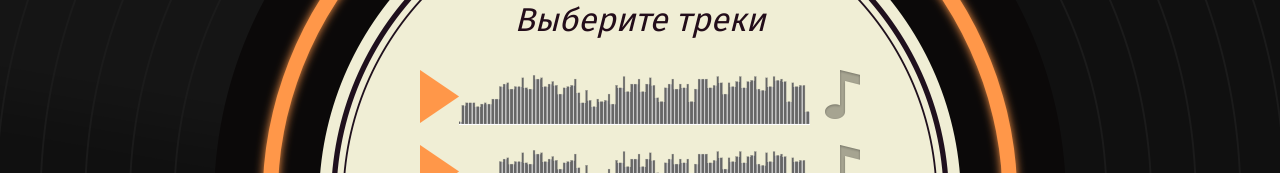
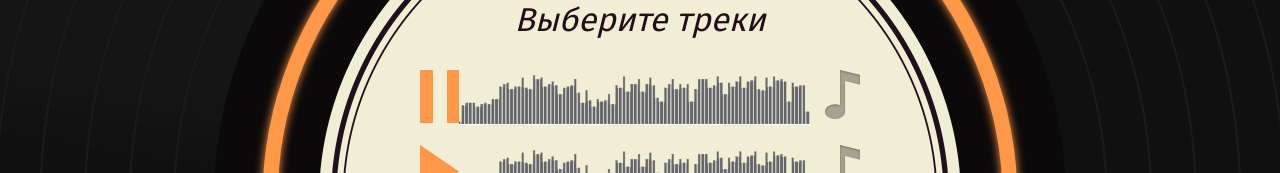
Before and after one commit to kamelot43/216332-guess-melody-5, a React app: page /dev-genre in a window 1280 px wide. Shown: the part 299-472 px from the top of the page. Built offline with nearby package versions, Linux system fonts and the light colour scheme.

Commit message:
создание компонента audio-player

```diff
--- a/src/components/artist-question-screen/artist-question-screen.jsx
+++ b/src/components/artist-question-screen/artist-question-screen.jsx
@@ -1,6 +1,7 @@
 import React from "react";
 import PropTypes from "prop-types";
 import {GameType} from "../../const";
+import AudioPlayer from "../audio-player/audio-player";
 
 const ArtistQuestionScreen = (props) => {
   const {onAnswer, question} = props;
@@ -29,12 +30,10 @@
         <h2 className="game__title">Кто исполняет эту песню?</h2>
         <div className="game__track">
           <div className="track">
-            <button className="track__button track__button--play" type="button"></button>
-            <div className="track__status">
-              <audio
-                src={song.src}
-              />
-            </div>
+            <AudioPlayer
+              isPlaying={true}
+              src={song.src}
+            />
           </div>
         </div>
 
--- /dev/null
+++ b/src/components/audio-player/audio-player.jsx
@@ -0,0 +1,78 @@
+import React, {PureComponent, Fragment, createRef} from "react";
+import PropTypes from "prop-types";
+
+export default class AudioPlayer extends PureComponent {
+
+  constructor(props) {
+    super(props);
+
+    this._audioRef = createRef();
+
+    this.state = {
+      isLoading: true,
+      isPlaying: props.isPlaying,
+    };
+  }
+
+  componentDidMount() {
+    const {src} = this.props;
+    const audio = this._audioRef.current;
+
+    audio.src = src;
+
+    audio.oncanplaythrough = () => this.setState({
+      isLoading: false,
+    });
+
+    audio.onplay = () => {
+      this.setState({
+        isPlaying: true,
+      });
+    };
+
+    audio.onpause = () => this.setState({
+      isPlaying: false,
+    });
+  }
+
+  componentWillUnmount() {
+    const audio = this._audioRef.current;
+    audio.oncanplaythrough = null;
+    audio.onplay = null;
+    audio.onpause = null;
+  }
+
+  render() {
+     const {isLoading, isPlaying} = this.state;
+
+     return (
+       <Fragment>
+         <button
+           className={`track__button track__button--${isPlaying ? `pause` : `play`}`}
+           type="button"
+           disabled={isLoading}
+           onClick={() => this.setState({isPlaying: !this.state.isPlaying})}
+         />
+
+         <div className="track__status">
+           <audio
+             ref={this._audioRef}
+           />
+         </div>
+       </Fragment>
+     );
+  }
+
+  componentDidUpdate() {
+    if (this.state.isPlaying) {
+      audio.play();
+    } else {
+      audio.pause();
+    }
+  }
+}
+
+AudioPlayer.propTypes = {
+  isPlaying: PropTypes.bool.isRequired,
+  src: PropTypes.string.isRequired,
+};
--- a/src/components/genre-question-screen/genre-question-screen.jsx
+++ b/src/components/genre-question-screen/genre-question-screen.jsx
@@ -1,6 +1,7 @@
 import React, {PureComponent} from "react";
 import PropTypes from "prop-types";
 import {GameType} from "../../const";
+import AudioPlayer from "../audio-player/audio-player";
 
 class GenreQuestionScreen extends PureComponent {
   constructor(props) {
@@ -48,12 +49,10 @@
           >
             {answers.map((answer, i) => (
               <div key={`${i}-${answer.src}`} className="track">
-                <button className="track__button track__button--play" type="button"></button>
-                <div className="track__status">
-                  <audio
-                    src={answer.src}
-                  />
-                </div>
+                <AudioPlayer
+                  isPlaying={i === 0}
+                  src={answer.src}
+                />
                 <div className="game__answer">
                   <input className="game__input visually-hidden" type="checkbox" name="answer" value={`answer-${i}`}
                     id={`answer-${i}`}
```
Also changed, not shown: sprite.svg (added).
